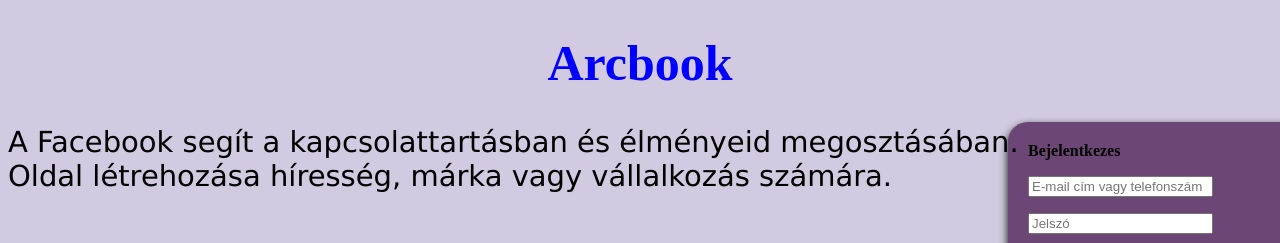
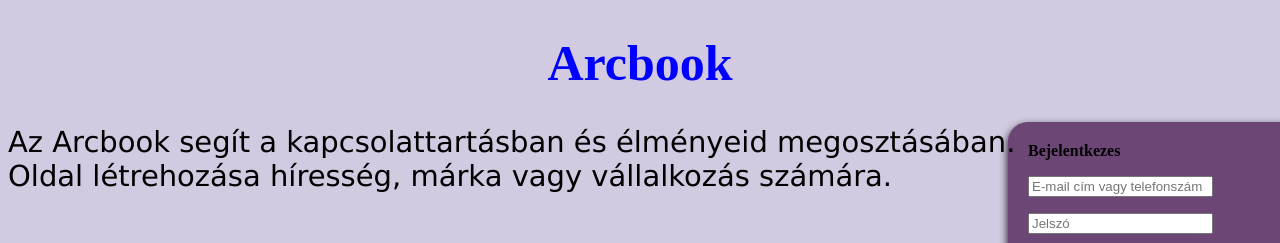
Before and after one commit to Slaygurl01/prog_feladat, a plain HTML site: page index.html in a window 1280 px wide. Shown: the top 243 px of the page. Drawn offline with Linux system fonts and the light colour scheme; a script that the page names is missing.

Commit message:
Add files via upload

```diff
--- a/index.html
+++ b/index.html
@@ -11,7 +11,7 @@
 <body>
     <p>
         <center><h1>Arcbook</h1></center>
-        <h4>A Facebook segít a kapcsolattartásban és élményeid megosztásában.
+        <h4>Az Arcbook segít a kapcsolattartásban és élményeid megosztásában.
         <br> Oldal létrehozása híresség, márka vagy vállalkozás számára.</h4>
 
     </p>
```
